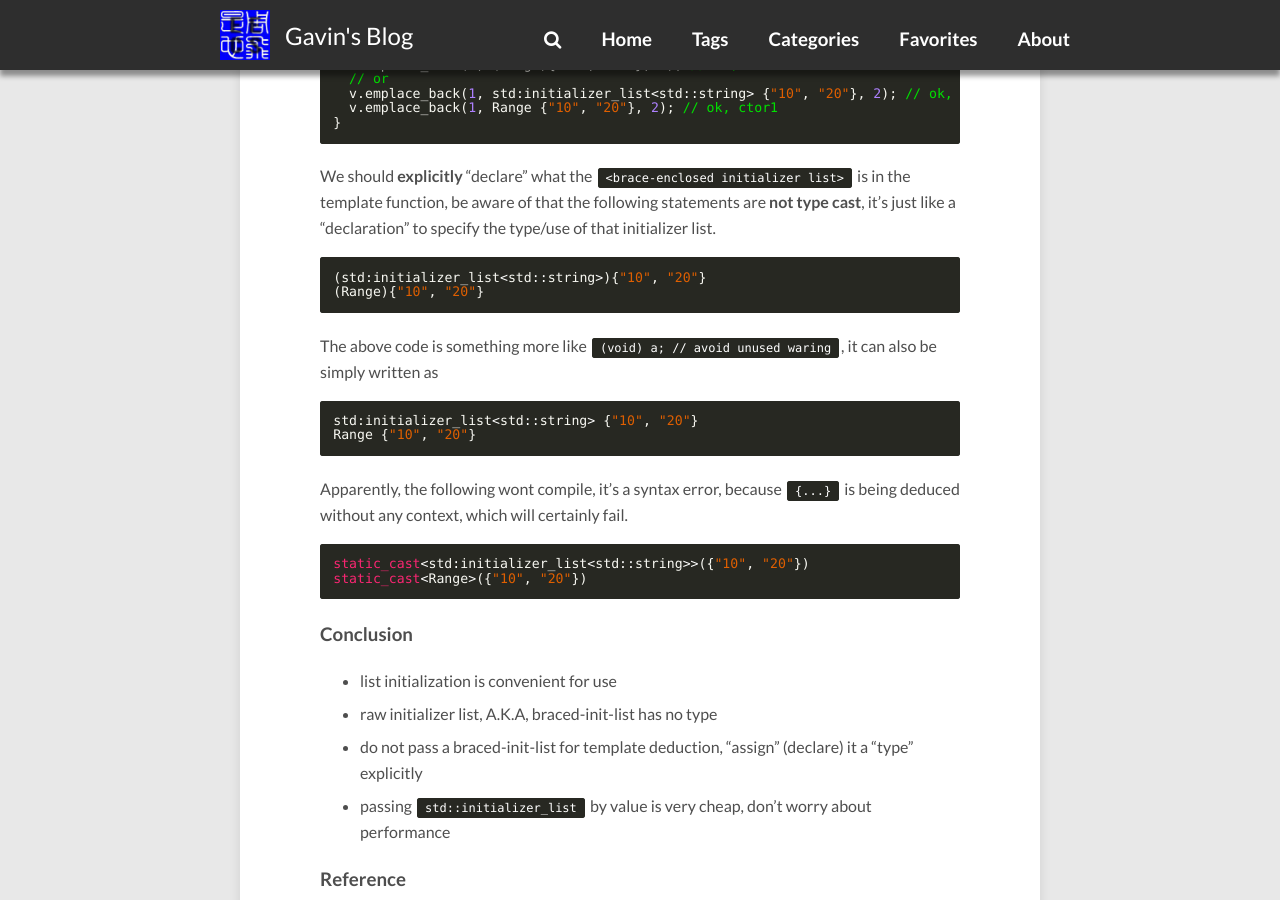
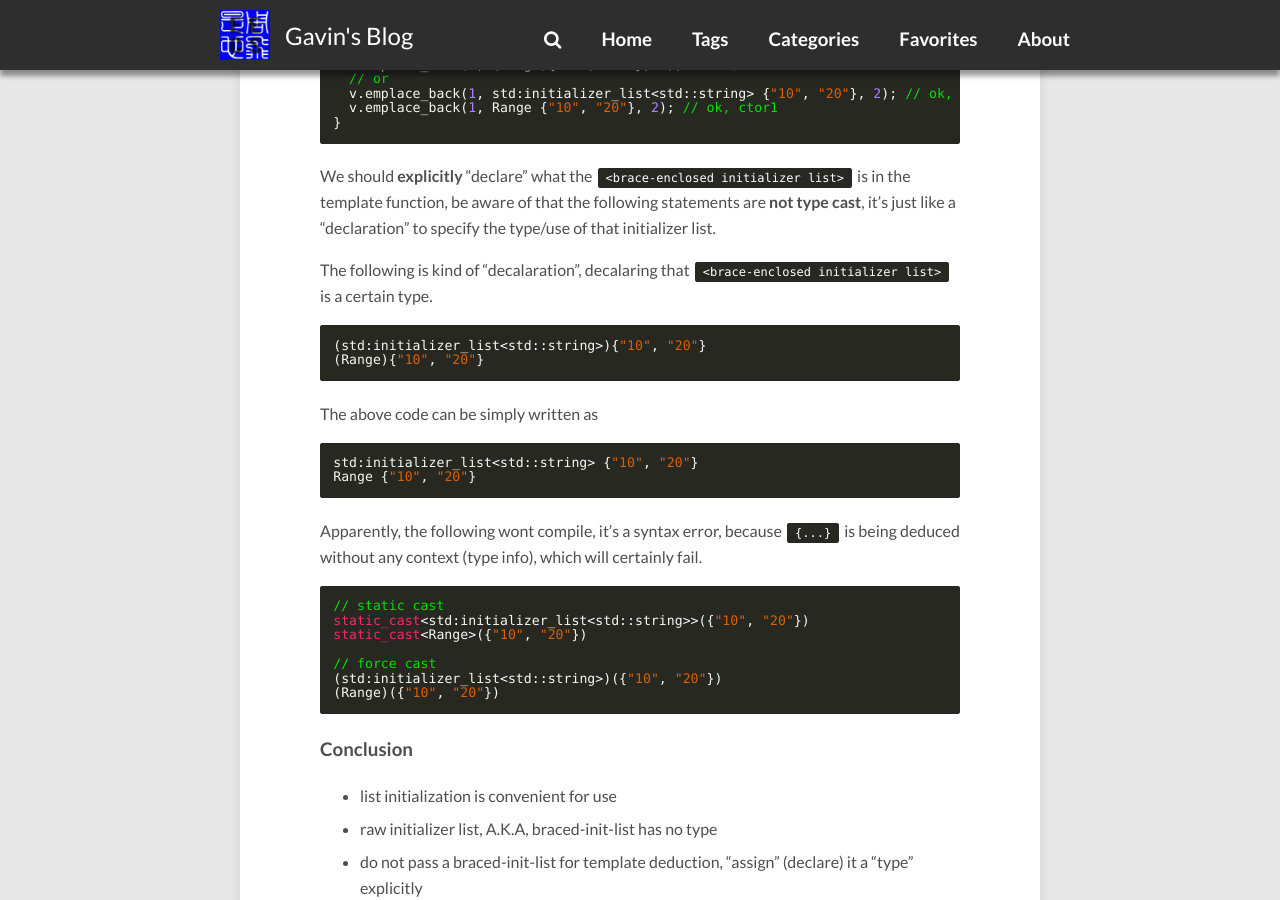
Before and after one commit to gavinchou/gavinchou.github.io, a Jekyll site: the page built from _posts/2019-03-09-initializer_list.md, in a window 1280 px wide and 900 px high, scrolled down 4390 px. Built offline with Jekyll 4.4.1, drawn with Linux system fonts in a browser that asks for light colours; comment, search, counter and statistics services are not loaded; some of the changed text lies outside the part shown.

Commit message:
Correct errors in initializer_list

````diff
--- a/_posts/2019-03-09-initializer_list.md
+++ b/_posts/2019-03-09-initializer_list.md
@@ -241,13 +241,15 @@ is in the template function, be aware of that the following statements are
 **not type cast**, it's just like a "declaration" to specify the type/use of
 that initializer list.
 
+The following is kind of "decalaration", decalaring that `<brace-enclosed
+initializer list>` is a certain type.
+
 ```cpp
 (std:initializer_list<std::string>){"10", "20"}
 (Range){"10", "20"}
 ```
 
-The above code is something more like `(void) a; // avoid unused waring`,
-it can also be simply written as
+The above code can be simply written as
 
 ```cpp
 std:initializer_list<std::string> {"10", "20"}
@@ -255,11 +257,16 @@ Range {"10", "20"}
 ```
 
 Apparently, the following wont compile, it's a syntax error, because `{...}` is
-being deduced without any context, which will certainly fail.
+being deduced without any context (type info), which will certainly fail.
 
 ```cpp
+// static cast
 static_cast<std:initializer_list<std::string>>({"10", "20"})
 static_cast<Range>({"10", "20"})
+
+// force cast
+(std:initializer_list<std::string>)({"10", "20"})
+(Range)({"10", "20"})
 ```
 
 ### Conclusion
````
